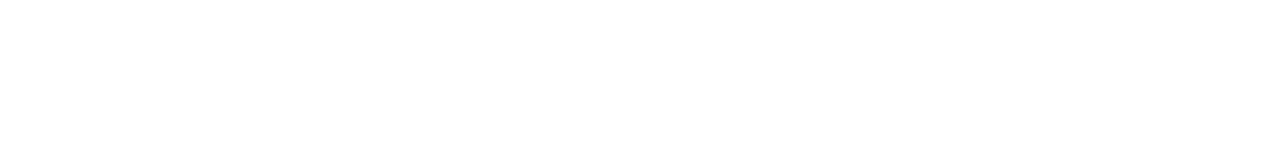
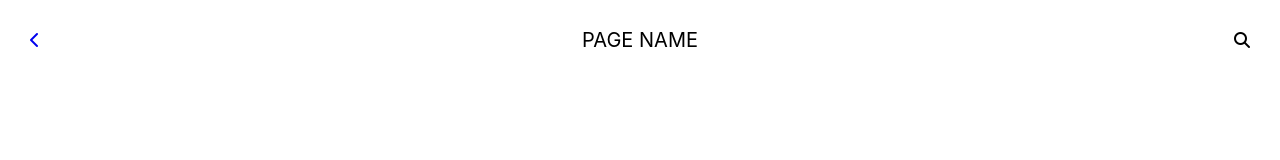
Before and after one commit to M1quel/iplaymusic-opgave, a React (Create React App) app: page / in a window 1280 px wide. Shown: the top 160 px of the page. Built offline with nearby package versions, Linux system fonts and the light colour scheme.

Commit message:
started secondary navigation

```diff
--- a/public/index.html
+++ b/public/index.html
@@ -9,21 +9,7 @@
       name="description"
       content="Web site created using create-react-app"
     />
-    <link rel="apple-touch-icon" href="%PUBLIC_URL%/logo192.png" />
-    <!--
-      manifest.json provides metadata used when your web app is installed on a
-      user's mobile device or desktop. See https://developers.google.com/web/fundamentals/web-app-manifest/
-    -->
-    <link rel="manifest" href="%PUBLIC_URL%/manifest.json" />
-    <!--
-      Notice the use of %PUBLIC_URL% in the tags above.
-      It will be replaced with the URL of the `public` folder during the build.
-      Only files inside the `public` folder can be referenced from the HTML.
-
-      Unlike "/favicon.ico" or "favicon.ico", "%PUBLIC_URL%/favicon.ico" will
-      work correctly both with client-side routing and a non-root public URL.
-      Learn how to configure a non-root public URL by running `npm run build`.
-    -->
+    <script src="https://kit.fontawesome.com/69046e919d.js" crossorigin="anonymous"></script>
     <title>React App</title>
   </head>
   <body>
--- a/src/App.js
+++ b/src/App.js
@@ -1,9 +1,17 @@
 import './App.css';
 import Navigation from './components/Navigation/Navigation';
+import SecondaryNavigation from './components/secondaryNavigation/SecondartNavigation';
 
 function App() {
   return (
+    <>
+    <SecondaryNavigation
+    arrow="block"
+    heading="Page name"
+    search="block"
+    />
     <Navigation/>
+    </>
   );
 }
 
--- /dev/null
+++ b/src/components/secondaryNavigation/SecondartNavigation.js
@@ -0,0 +1,34 @@
+import { Link } from "@reach/router";
+import "./SecondaryNavigation.css"
+
+function SecondaryNavigation (props) {
+
+    var arrowStyling = {
+        "display": props.arrow,
+        "grid-area": "arrow"
+    }
+
+    var searchStyling = {
+        "display": props.search,
+        "grid-area": "search"
+    }
+    return (
+        <nav className="secondaryNavigation">
+            <div>
+                <Link style={ arrowStyling } to="/">
+                    <i className="fas fa-chevron-left"></i>
+                </Link>
+            </div>
+            <div className="secondaryNavigationHeadingWrapper">
+                <h1 className="secondaryNavigationHeading">{ props.heading }</h1>
+            </div>
+            <div className="secondaryNavigationSearch">
+                <i style={ searchStyling } className="fas fa-search"></i>
+            </div>
+
+        </nav>
+    )
+}
+
+
+export default SecondaryNavigation;
--- /dev/null
+++ b/src/components/secondaryNavigation/SecondaryNavigation.css
@@ -0,0 +1,29 @@
+.secondaryNavigation {
+    display: grid;
+    justify-content: space-between;
+    padding: 0 30px;
+    align-items: center;
+    height: 10vh;
+    grid-template-columns: 1fr auto 1fr;
+    grid-template-areas: "arrow heading search";
+}
+
+.secondaryNavigationHeading {
+    font-size: 20px;
+    font-weight: normal;
+    text-transform: uppercase;
+    grid-area: heading;
+}
+
+.secondaryNavigationHeadingWrapper {
+    display: flex;
+    justify-content: center;
+    align-items: center;
+    height: 100%;
+    width: 100%;
+}
+
+.secondaryNavigationSearch {
+    display: flex;
+    justify-content: flex-end;
+}
```
Also changed, not shown: 1 other file (tests, documents, lock files or other folders).
